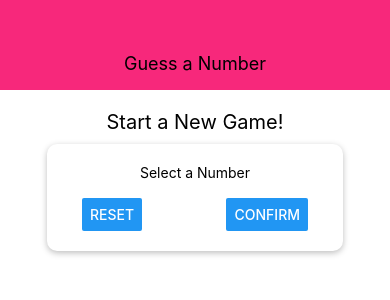
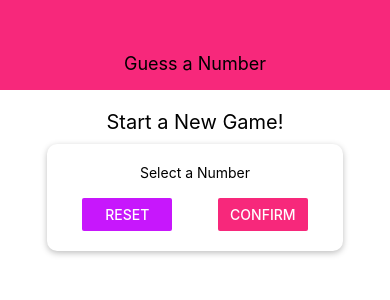
Before and after one commit to kuzirh/simple-game, a React Native app: screen / in a window 390 px wide. Shown: the top 300 px of the page. Built offline with nearby package versions, Linux system fonts and the light colour scheme.

Commit message:
made common card component and also added global styling for primarty and accent colors

```diff
--- /dev/null
+++ b/constants/colors.tsx
@@ -0,0 +1,4 @@
+export default {
+  primary: '#f7287b',
+  accent: '#c717fc',
+};
--- /dev/null
+++ b/src/components/Card.tsx
@@ -0,0 +1,23 @@
+import React from 'react';
+import { View, StyleSheet } from 'react-native';
+
+const Card = (props: { children: React.ReactNode; style: object }) => {
+  return (
+    <View style={{ ...styles.card, ...props.style }}>{props.children}</View>
+  );
+};
+
+const styles = StyleSheet.create({
+  card: {
+    shadowColor: 'black',
+    shadowOffset: { width: 0, height: 2 },
+    shadowRadius: 6,
+    shadowOpacity: 0.26,
+    backgroundColor: 'white',
+    elevation: 5,
+    padding: 20,
+    borderRadius: 10,
+  },
+});
+
+export default Card;
--- a/src/components/Header.tsx
+++ b/src/components/Header.tsx
@@ -1,6 +1,6 @@
 import React from 'react';
 import { View, Text, StyleSheet } from 'react-native';
-
+import Colors from '../../constants/colors';
 const Header = (props: { title: string }) => {
   return (
     <View style={styles.header}>
@@ -14,7 +14,7 @@
     width: '100%',
     height: 90,
     paddingTop: 36,
-    backgroundColor: '#f7287b',
+    backgroundColor: Colors.primary,
     alignItems: 'center',
     justifyContent: 'center',
   },
--- a/src/screens/StartGameScreen.tsx
+++ b/src/screens/StartGameScreen.tsx
@@ -1,18 +1,31 @@
 import React from 'react';
 import { View, Text, StyleSheet, TextInput, Button } from 'react-native';
-
+import Colors from '../../constants/colors';
+import Card from '../components/Card';
 const StartGameScreen = (props: any) => {
   return (
     <View style={styles.screen}>
       <Text style={styles.title}>Start a New Game!</Text>
-      <View style={styles.inputContainer}>
+      <Card style={styles.inputContainer}>
         <Text>Select a Number</Text>
         <TextInput />
         <View style={styles.buttonContainer}>
-          <Button title='Reset' onPress={() => console.log('Todo!')} />
-          <Button title='Confirm' onPress={() => console.log('Todo!')} />
+          <View style={styles.button}>
+            <Button
+              title='Reset'
+              onPress={() => console.log('Todo!')}
+              color={Colors.accent}
+            />
+          </View>
+          <View style={styles.button}>
+            <Button
+              title='Confirm'
+              onPress={() => console.log('Todo!')}
+              color={Colors.primary}
+            />
+          </View>
         </View>
-      </View>
+      </Card>
     </View>
   );
 };
@@ -31,14 +44,6 @@
     width: 300,
     maxWidth: '80%',
     alignItems: 'center',
-    shadowColor: 'black',
-    shadowOffset: { width: 0, height: 2 },
-    shadowRadius: 6,
-    shadowOpacity: 0.26,
-    backgroundColor: 'white',
-    elevation: 5,
-    padding: 20,
-    borderRadius: 10,
   },
   buttonContainer: {
     flexDirection: 'row',
@@ -46,6 +51,9 @@
     justifyContent: 'space-between',
     paddingHorizontal: 15,
   },
+  button: {
+    width: '40%',
+  },
 });
 
 export default StartGameScreen;
```
